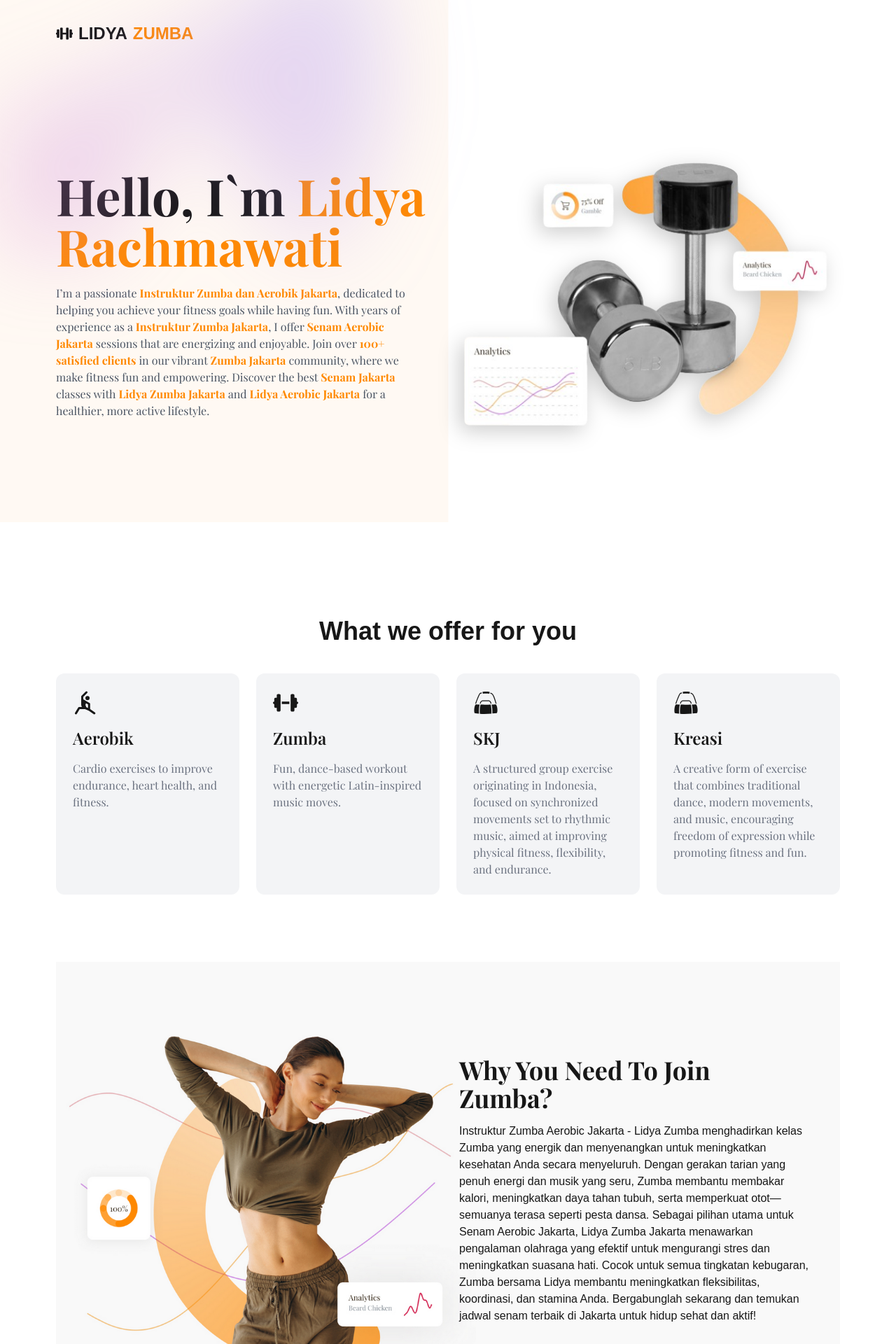
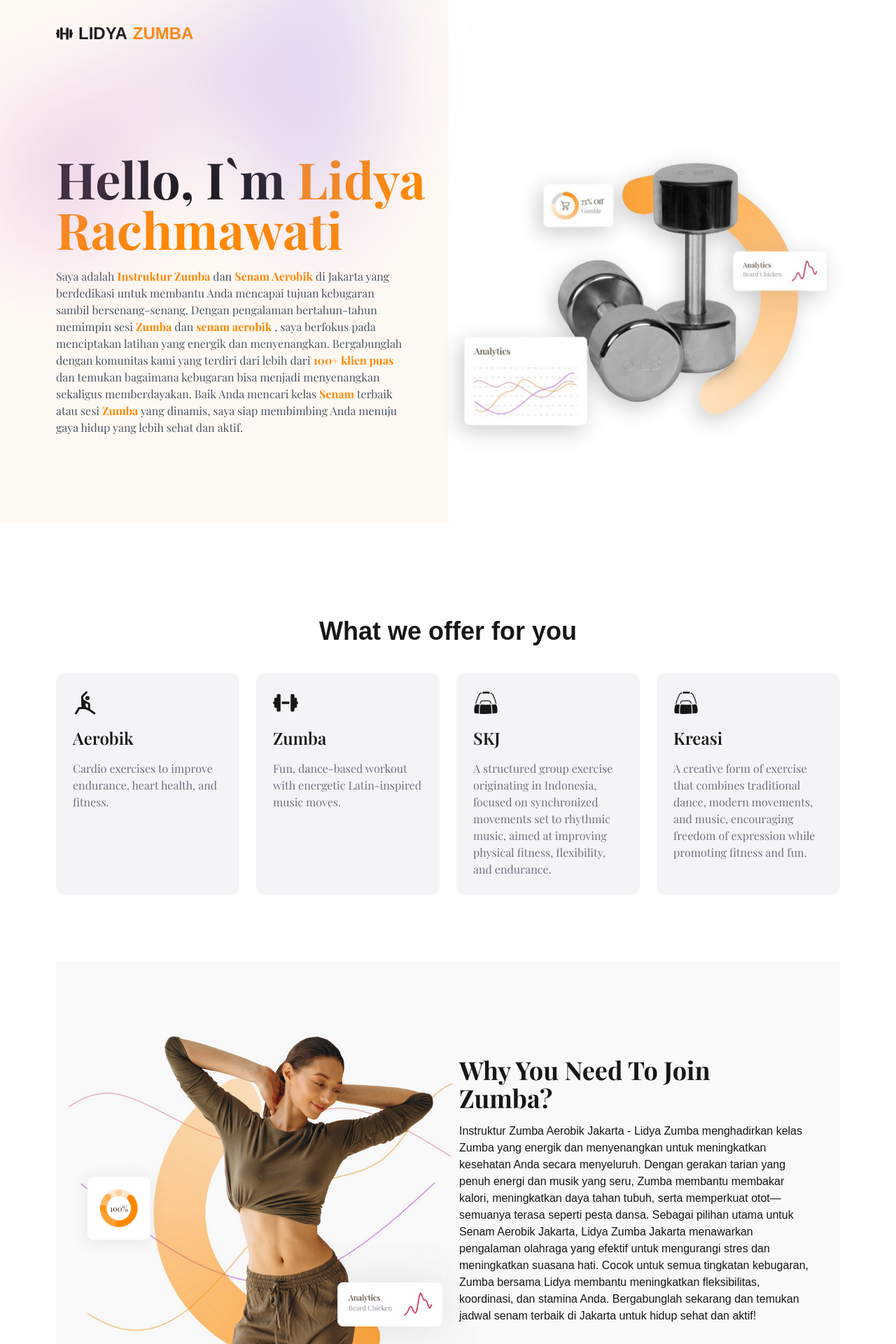
Before and after one commit to MRidhoPS/gymnastic, a Next.js app: page / in a window 1280 px wide. Shown: the top 1920 px of the page at 70% size. Built offline with nearby package versions, Linux system fonts and the light colour scheme; a web font is replaced by a local one.

Commit message:
improve seo

```diff
--- a/app/components/Contact/Contact.js
+++ b/app/components/Contact/Contact.js
@@ -15,7 +15,7 @@ export default function Contact() {
         message: "",
     });
 
-    const personalWhatsAppNumber = "6289526826583"; // Replace with your WhatsApp number (without '+')
+    const personalWhatsAppNumber = "6281288025956"; // Replace with your WhatsApp number (without '+')
 
     const handleChange = (e) => {
         const { name, value } = e.target;
--- a/app/components/Footer/Footer.js
+++ b/app/components/Footer/Footer.js
@@ -12,6 +12,7 @@ const Footer = () => {
                         <div className="flex items-center gap-2 text-2xl font-bold uppercase">
                             <p>Lidya</p>
                             <p className="text-yellow-400">Zumba</p>
+                            <p>Aerobik</p>
                         </div>
                         <p className="text-gray-300 text-sm leading-relaxed">
                             Helping you stay active, healthy, and happy through fun Zumba and Aerobic sessions. Join us and transform your fitness journey!
--- a/app/components/hero/Hero.js
+++ b/app/components/hero/Hero.js
@@ -27,7 +27,7 @@ const Hero = () => {
                             animate="visible"
                             className="text-gray-600 xl:max-w-[500px]"
                         >
-                            I’m a passionate <span className="text-primary font-bold font-playfair">Instruktur Zumba dan Aerobik Jakarta</span>, dedicated to helping you achieve your fitness goals while having fun. With years of experience as a <span className="text-primary font-bold font-playfair">Instruktur Zumba Jakarta</span>, I offer <span className="text-primary font-bold font-playfair">Senam Aerobic Jakarta</span> sessions that are energizing and enjoyable. Join over <span className="text-primary font-bold font-playfair">100+ satisfied clients</span> in our vibrant <span className="text-primary font-bold font-playfair">Zumba Jakarta</span> community, where we make fitness fun and empowering. Discover the best <span className="text-primary font-bold font-playfair">Senam Jakarta</span> classes with <span className="text-primary font-bold font-playfair">Lidya Zumba Jakarta</span> and <span className="text-primary font-bold font-playfair">Lidya Aerobic Jakarta</span> for a healthier, more active lifestyle.
+                            Saya adalah <span className="text-primary font-bold font-playfair">Instruktur Zumba</span> dan <span className="text-primary font-bold font-playfair">Senam Aerobik</span> di Jakarta yang berdedikasi untuk membantu Anda mencapai tujuan kebugaran sambil bersenang-senang. Dengan pengalaman bertahun-tahun memimpin sesi <span className="text-primary font-bold font-playfair">Zumba</span> dan <span className="text-primary font-bold font-playfair">senam aerobik</span> , saya berfokus pada menciptakan latihan yang energik dan menyenangkan. Bergabunglah dengan komunitas kami yang terdiri dari lebih dari <span className="text-primary font-bold font-playfair">100+ klien puas</span> dan temukan bagaimana kebugaran bisa menjadi menyenangkan sekaligus memberdayakan. Baik Anda mencari kelas <span className="text-primary font-bold font-playfair">Senam</span> terbaik atau sesi <span className="text-primary font-bold font-playfair">Zumba</span> yang dinamis, saya siap membimbing Anda menuju gaya hidup yang lebih sehat dan aktif.
                         </motion.p>
 
                     </div>
--- a/app/layout.js
+++ b/app/layout.js
@@ -12,8 +12,8 @@ const geistMono = Geist_Mono({
 });
 
 export const metadata = {
-  title: "Instruktur Zumba Aerobic Jakarta - Lidya Zumba",
-  description: "Temukan Instruktur Zumba Aerobic Jakarta profesional untuk kelas menyenangkan dan bugar bersama Lidya! Sebagai Instruktur Zumba Jakarta berpengalaman, Lidya menawarkan sesi Senam Aerobic Jakarta yang energik dan seru. Bergabunglah dalam komunitas Zumba Jakarta untuk gaya hidup sehat dan aktif. Cari tahu jadwal Senam Jakarta dengan Lidya Zumba Jakarta dan Lidya Aerobic Jakarta untuk pengalaman senam terbaik!",
+  title: "Instruktur Senam Zumba Aerobik Jakarta - Lidya Zumba",
+  description: "Temukan Instruktur Senam Zumba Aerobik Jakarta profesional untuk kelas menyenangkan dan bugar bersama Lidya! Sebagai Instruktur Zumba Jakarta berpengalaman, Lidya menawarkan sesi Senam Aerobik Jakarta yang energik dan seru. Bergabunglah dalam komunitas Zumba Jakarta untuk gaya hidup sehat dan aktif. Cari tahu jadwal Senam Jakarta dengan Lidya Zumba Jakarta dan Lidya Aerobik Jakarta untuk pengalaman senam terbaik!",
   type: "website",
   icons: {
     icon: "/squats.png",
@@ -21,20 +21,20 @@ export const metadata = {
     apple: "/squats.png",
   },
   openGraph: {
-    title: "Instruktur Zumba Aerobic Jakarta - Lidya Zumba",
-    description: "Lidya Rachmawati, instruktur Zumba dan Aerobic profesional di Jakarta, menawarkan kelas senam energik untuk gaya hidup sehat. Daftar sekarang!",
+    title: "Instruktur Senam Zumba Aerobik Jakarta - Lidya Zumba",
+    description: "instruktur Zumba dan Aerobik profesional di Jakarta, menawarkan kelas senam energik untuk gaya hidup sehat. Daftar sekarang!",
     images: [
       {
         url: "/squats.png",
         width: 800,
         height: 600,
-        alt: "Instruktur Zumba Aerobic Jakarta",
+        alt: "Instruktur Zumba Aerobik Jakarta",
       },
     ],
     url: "https://instukturzumbaaerobikjakarta.vercel.app/",
   },
-  keywords: "Instruktur Zumba Jakarta, Senam Aerobic Jakarta, Zumba Jakarta, Senam Jakarta, Lidya Zumba Jakarta, Lidya Aerobic Jakarta",
-  author: "Lidya Aerobic and Zumba",
+  keywords: "Instruktur Zumba Jakarta, Senam Aerobik Jakarta, Zumba Jakarta, Senam Jakarta, Aerobik Jakarta",
+  author: "Lidya Aerobik and Zumba",
 };
 
 export default function RootLayout({ children }) {
@@ -55,7 +55,7 @@ export default function RootLayout({ children }) {
         <link rel="icon" href={metadata.icons.icon} />
         <link rel="shortcut icon" href={metadata.icons.shortcut} />
         <link rel="apple-touch-icon" href={metadata.icons.apple} />
-        <link rel="canonical" href="https://instukturzumbaaerobikjakarta.vercel.app/" />
+        <link rel="canonical" href={metadata.openGraph.url} />
         <script type="application/ld+json">
           {JSON.stringify({
             "@context": "https://schema.org",
--- a/app/page.js
+++ b/app/page.js
@@ -27,15 +27,15 @@ const BannerData = {
   image: Img1,
   title: "Why you need to join Zumba?",
   subtitle:
-    "Instruktur Zumba Aerobic Jakarta - Lidya Zumba menghadirkan kelas Zumba yang energik dan menyenangkan untuk meningkatkan kesehatan Anda secara menyeluruh. Dengan gerakan tarian yang penuh energi dan musik yang seru, Zumba membantu membakar kalori, meningkatkan daya tahan tubuh, serta memperkuat otot—semuanya terasa seperti pesta dansa. Sebagai pilihan utama untuk Senam Aerobic Jakarta, Lidya Zumba Jakarta menawarkan pengalaman olahraga yang efektif untuk mengurangi stres dan meningkatkan suasana hati. Cocok untuk semua tingkatan kebugaran, Zumba bersama Lidya membantu meningkatkan fleksibilitas, koordinasi, dan stamina Anda. Bergabunglah sekarang dan temukan jadwal senam terbaik di Jakarta untuk hidup sehat dan aktif!",
+    "Instruktur Zumba Aerobik Jakarta - Lidya Zumba menghadirkan kelas Zumba yang energik dan menyenangkan untuk meningkatkan kesehatan Anda secara menyeluruh. Dengan gerakan tarian yang penuh energi dan musik yang seru, Zumba membantu membakar kalori, meningkatkan daya tahan tubuh, serta memperkuat otot—semuanya terasa seperti pesta dansa. Sebagai pilihan utama untuk Senam Aerobik Jakarta, Lidya Zumba Jakarta menawarkan pengalaman olahraga yang efektif untuk mengurangi stres dan meningkatkan suasana hati. Cocok untuk semua tingkatan kebugaran, Zumba bersama Lidya membantu meningkatkan fleksibilitas, koordinasi, dan stamina Anda. Bergabunglah sekarang dan temukan jadwal senam terbaik di Jakarta untuk hidup sehat dan aktif!",
   link: "#",
 };
 
 const Banner2Data = {
   image: Img2,
-  title: "Why you need to join Aerobic?",
+  title: "Why you need to join Aerobik?",
   subtitle:
-    "Instruktur Zumba Aerobic Jakarta - Lidya Zumba menawarkan kelas senam Aerobic yang efektif untuk meningkatkan kesehatan dan kebugaran Anda. Dengan gerakan ritmis dan repetitif, Aerobic membantu memperkuat jantung, paru-paru, serta otot Anda, sekaligus meningkatkan daya tahan kardiovaskular dan sirkulasi oksigen dalam tubuh. Sebagai pilihan utama untuk Senam Aerobic Jakarta, sesi bersama Lidya Zumba Jakarta membantu membakar kalori, mendukung penurunan berat badan, serta mengurangi risiko penyakit kronis seperti penyakit jantung, diabetes, dan tekanan darah tinggi. Selain manfaat fisik, Aerobic juga mendukung kesejahteraan mental dengan mengurangi stres, meningkatkan suasana hati, dan menambah energi. Bergabunglah dalam kelas Senam Jakarta untuk hidup sehat, aktif, dan bugar bersama Lidya Aerobic Jakarta!",
+    "Instruktur Zumba Aerobik Jakarta - Lidya Zumba menawarkan kelas senam Aerobik yang efektif untuk meningkatkan kesehatan dan kebugaran Anda. Dengan gerakan ritmis dan repetitif, Aerobik membantu memperkuat jantung, paru-paru, serta otot Anda, sekaligus meningkatkan daya tahan kardiovaskular dan sirkulasi oksigen dalam tubuh. Sebagai pilihan utama untuk Senam Aerobik Jakarta, sesi bersama Lidya Zumba Jakarta membantu membakar kalori, mendukung penurunan berat badan, serta mengurangi risiko penyakit kronis seperti penyakit jantung, diabetes, dan tekanan darah tinggi. Selain manfaat fisik, Aerobik juga mendukung kesejahteraan mental dengan mengurangi stres, meningkatkan suasana hati, dan menambah energi. Bergabunglah dalam kelas Senam Jakarta untuk hidup sehat, aktif, dan bugar bersama Lidya Aerobik Jakarta!",
   link: "#",
 };
 
```
